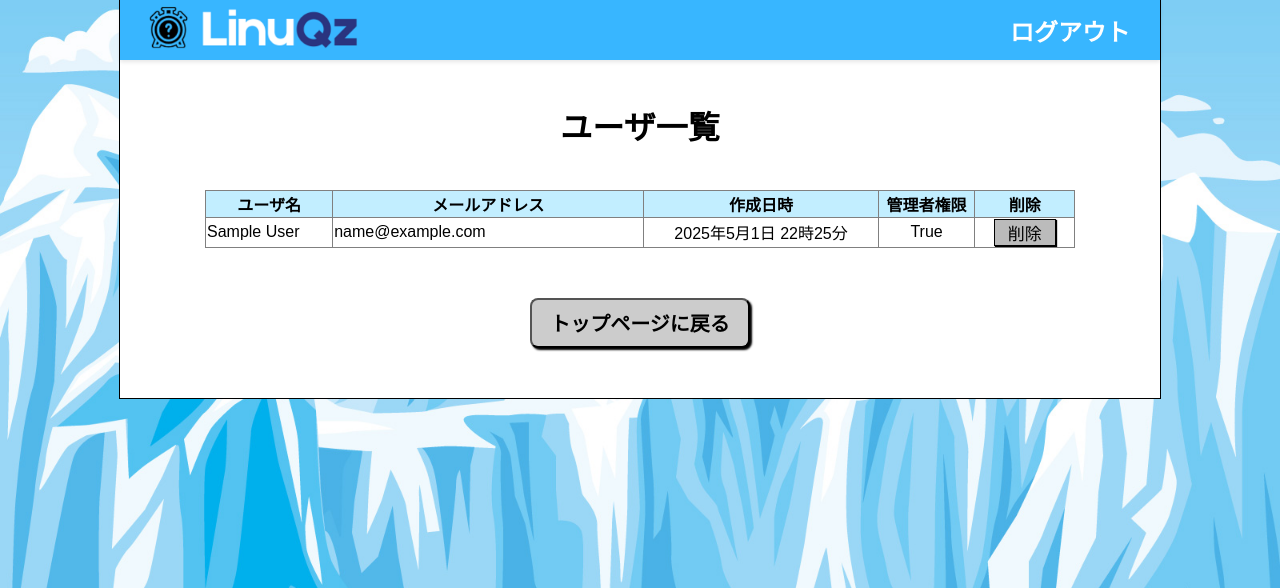
After one commit to Spring-Hackathon-2025-B-Team/LinuQz, a Django app: page /user/userlist/ in a window 1280 px wide. The commit adds this page. Shown: the top 588 px of the page. Run offline with Django 5.2, Linux system fonts and the light colour scheme; the visitor is signed in with stand-in values (Sample User, id 1); data comes from the database, SQL or seed files in the repository.

Commit message:
feat:管理者用トップ画面・ユーザ一覧機能追加

```diff
--- a/apps/home/views.py
+++ b/apps/home/views.py
@@ -5,7 +5,11 @@ from django.contrib import messages
 # トップ画面
 @login_required
 def index_view(request):
-    return render(request, 'home/index.html')
+
+    if request.user.is_staff == True:
+        return render(request, 'home/admin.html')
+    else:
+        return render(request, 'home/index.html')
 
 # アカウント編集画面
 @login_required
--- a/apps/user/urls.py
+++ b/apps/user/urls.py
@@ -8,4 +8,5 @@ urlpatterns = [
     path('signup/', views.SignupView.as_view(), name="signup"),
     path('login/', views.LoginView.as_view(), name="login"),
     path('logout/', views.LogoutView.as_view(), name="logout"),
+    path('userlist/', views.userlist_view, name="userlist"),
 ]
--- a/apps/user/views.py
+++ b/apps/user/views.py
@@ -1,8 +1,11 @@
+from django.shortcuts import render
+from django.contrib.auth.decorators import login_required
 from django.contrib.auth import login, authenticate
 from django.views.generic import TemplateView, CreateView
 from django.contrib.auth.views import LoginView as BaseLoginView, LogoutView as BaseLogoutView
 from django.urls import reverse_lazy
 from .forms import SignUpForm, LoginForm
+from .models import User
 
 # ユーザー登録ビュー
 class SignupView(CreateView):
@@ -27,3 +30,12 @@ class LoginView(BaseLoginView):
 # ユーザーログアウトビュー
 class LogoutView(BaseLogoutView):
     success_url = reverse_lazy("user:login")
+
+
+# ユーザ一覧画面
+@login_required
+def userlist_view(request):
+
+    # ユーザテーブルから全ユーザ取得(作成日時の降順)
+    users = User.objects.all().order_by('-created_at')
+    return render(request, 'user/userlist.html', {'users': users})
--- a/static/css/stylesheets.css
+++ b/static/css/stylesheets.css
@@ -240,6 +240,13 @@ header {
     padding: 5px 10px;
     color:white;
     font-weight: bold;
+}
+
+.center_item{
+    display: flex;
+    flex-direction: column;
+    justify-content: center;
+    align-items: center;
 }
 
 
--- a/templates/base.html
+++ b/templates/base.html
@@ -37,10 +37,11 @@
 
         </header>
 
-        <!-- ログインしている場合のみ表示 -->
-        {% if user.is_authenticated %}
+            <div class="user_info">
 
-            <div class="user_info">
+                <!-- ログイン済み、かつ管理者でない場合のみ表示 -->
+                {% if user.is_authenticated and not user.is_staff %}
+
                     ユーザ名：{{ user.name }}
 
                     <!-- アカウント編集 -->
@@ -61,8 +62,8 @@
                     {% elif user.level == 5 %}
                         <img src="{% static 'images/level5.png' %}" width="55" height="55" class="chara_icon">
                     {% endif %}
+                {% endif %}
             </div>
-        {% endif %}
 
         {% block content %}{% endblock content %}
     </body>
--- /dev/null
+++ b/templates/user/userlist.html
@@ -0,0 +1,41 @@
+{% extends 'base.html' %}
+{% block title %}ユーザ一覧{% endblock %}
+
+{% block content %}
+
+    <div class="incorrect_container">
+
+        <h1>ユーザ一覧</h1>
+
+        <table>
+            <thead>
+                <tr>
+                    <th width="80px">ユーザ名</th>
+                    <th width="200px">メールアドレス</th>
+                    <th width="150px">作成日時</th>
+                    <th width="60px">管理者権限</th>
+                    <th width="50px">削除</th>
+                </tr>
+            </thead>
+            <tbody>
+                {% for user in users %}
+                    <tr>
+                        <td class="td_item_left">{{ user.name }}</td>
+                        <td class="td_item_left">{{ user.email }}</td>
+                        <td>{{ user.created_at|date:"Y年n月j日 G時i分" }}</td>
+                        <td>{{ user.is_staff }}</td>
+                        <td>
+                            <a href="#" class="button_delete" onclick="return confirm('このユーザを削除してもよろしいですか？');">
+                                削除
+                            </a>
+                        </td>
+                    </tr>
+                {% endfor %}
+            </tbody>
+        </table>
+        <a href="{% url 'home:index' %}">
+            <button class="button_return">トップページに戻る</button>
+        </a>
+
+    </div>
+{% endblock content %}
```
Also changed, not shown: templates/home/admin.html (added, +29 -0 lines), templates/question/index.html (+7 -0 lines). Lines whose indentation alone changed are shown as unchanged.
